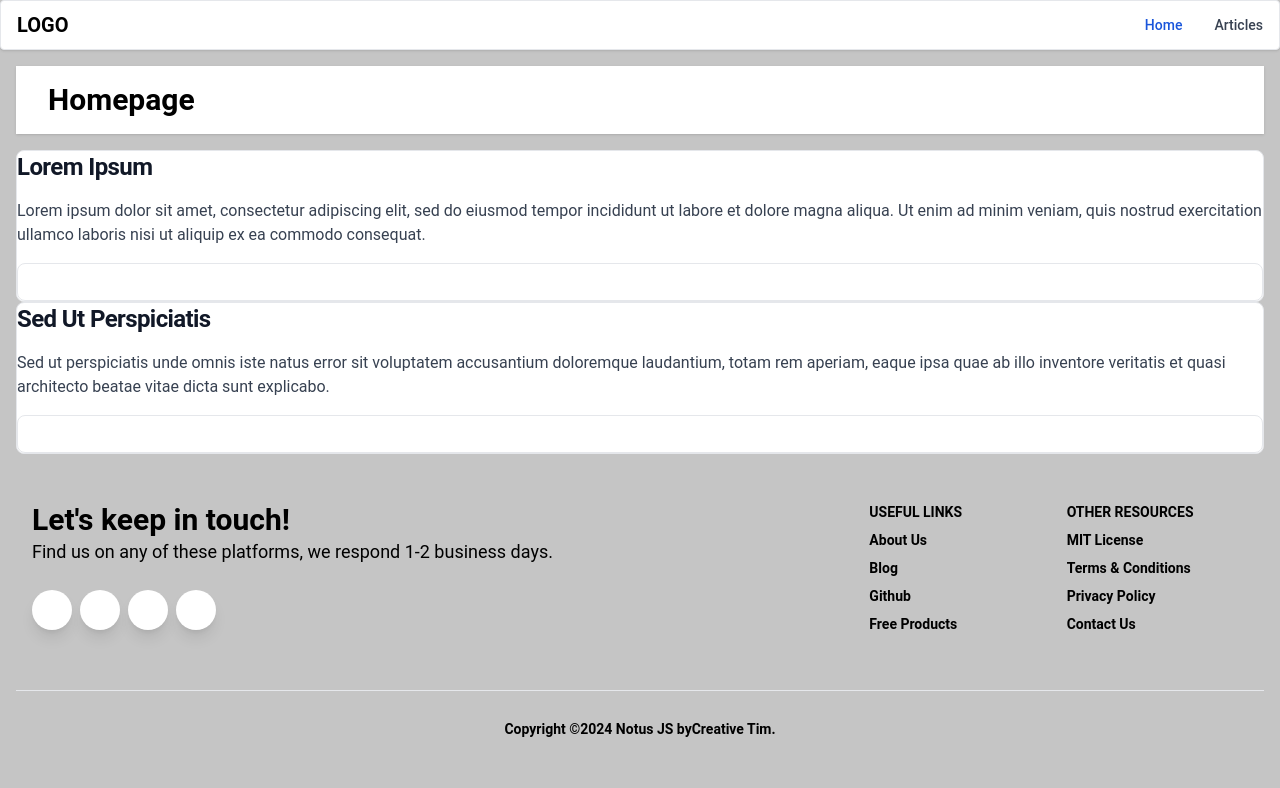
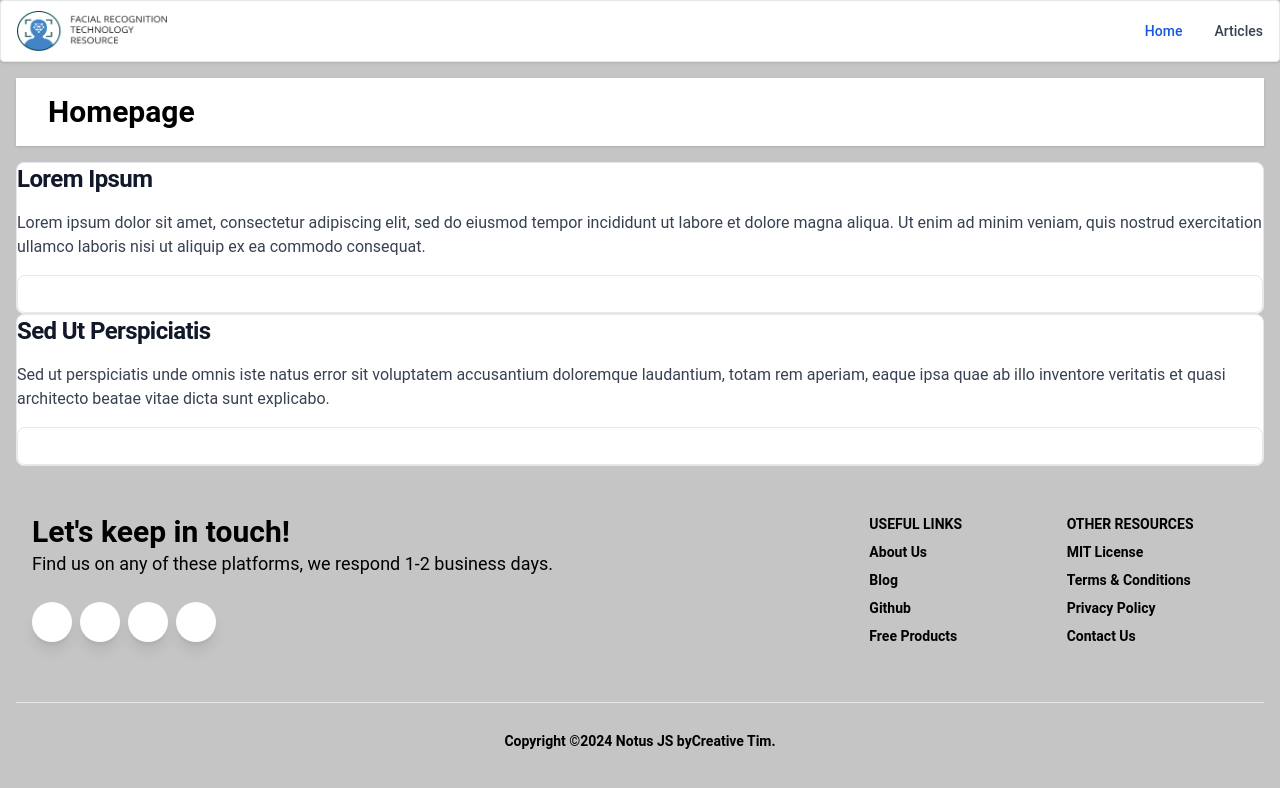
Before and after one commit to zuperzonic1/wordpress-react-frontend, a React (Create React App) app: page / in a window 1280 px wide. Shown: the top 788 px of the page. Built offline with nearby package versions, Linux system fonts and the light colour scheme; no server answers.

Commit message:
adding current logo to the template.

```diff
--- a/src/components/Navigation.jsx
+++ b/src/components/Navigation.jsx
@@ -15,9 +15,7 @@ export default function Navigation() {
     <nav className="bg-white border border-gray-200 dark:border-gray-700 px-2 sm:px-4 py-2.5 rounded dark:bg-gray-800 shadow">
       <div className="container flex flex-wrap justify-between items-center mx-auto">
         <Link to="/" className="flex items-center">
-          <span className="self-center text-xl font-semibold whitespace-nowrap dark:text-white">
-            LOGO
-          </span>
+          <img src="/logo.png" alt="Logo" className="h-8 sm:h-10" /> {/* Adjust image size as needed */}
         </Link>
 
         <div className="flex items-center">
```
Also changed, not shown: public/logo.png.
